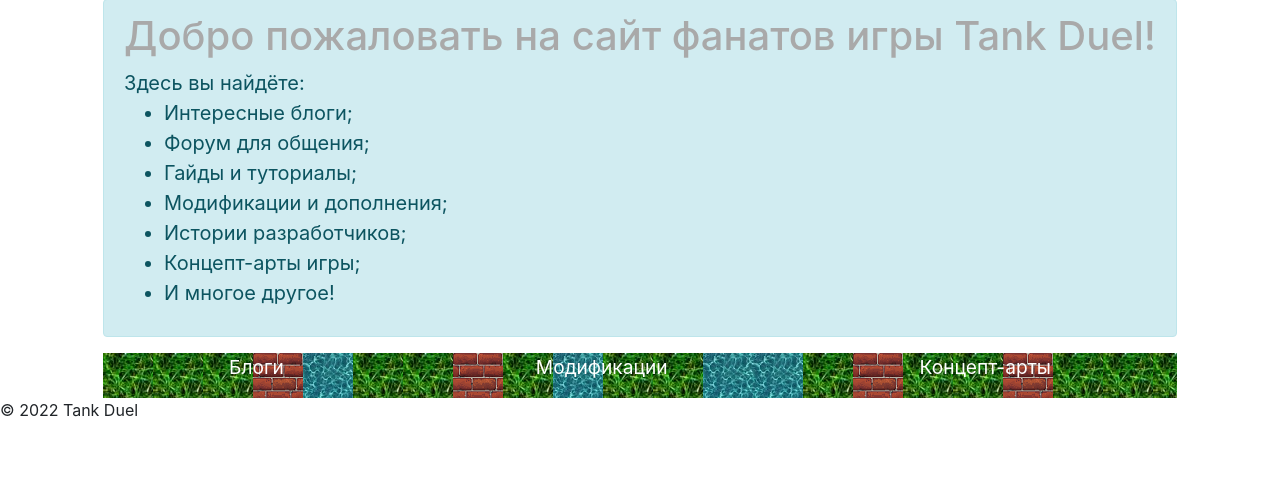
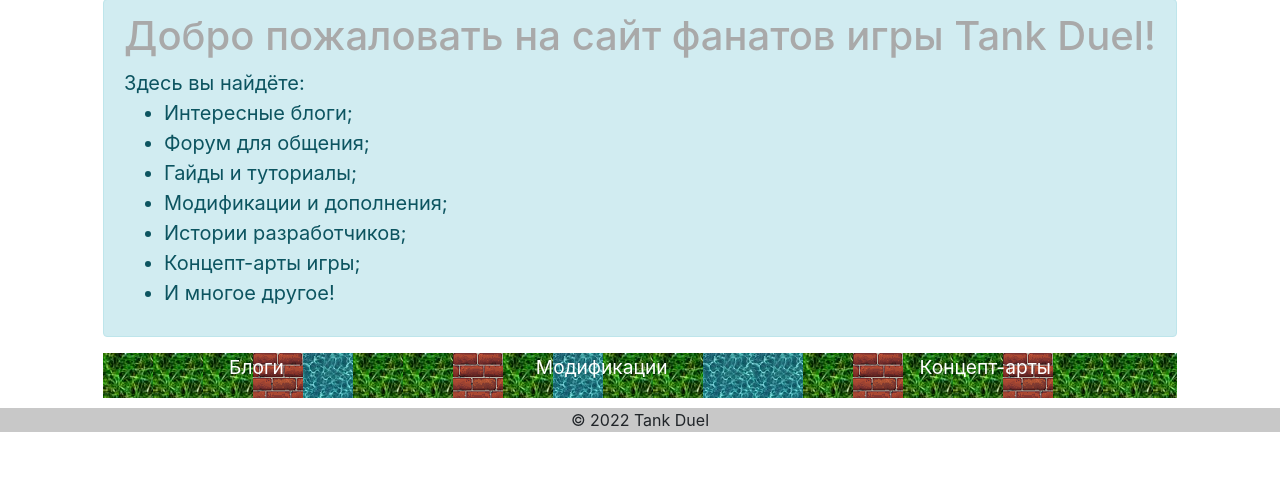
Before and after one commit to programlamb/TD_Website, a Flask app: page / in a window 1280 px wide. Shown: the part 101-592 px from the top of the page. Run offline with Flask 2, Linux system fonts and the light colour scheme; some libraries are stand-ins or nearby versions.

Commit message:
Add footer's style

```diff
--- a/static/css/style.css
+++ b/static/css/style.css
@@ -21,6 +21,13 @@ h1 {
 
 body {
     margin: 0px
+}
+
+footer {
+  display: flex;
+  justify-content: center;
+  background-color: rgb(200, 200, 200);
+  margin-top: 10px;
 }
 
 .nav-panel {
```
